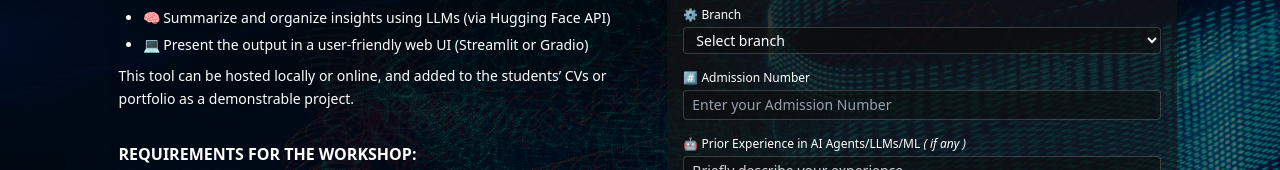
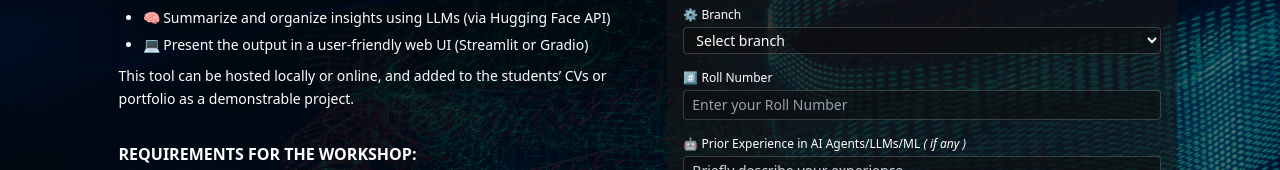
Before and after one commit to AvishkarArjan/workshop-1-registration, a React (Vite) app: page /Details in a window 1280 px wide. Shown: the part 362-532 px from the top of the page. Built offline with nearby package versions, Linux system fonts and the light colour scheme.

Commit message:
adm -> roll

```diff
--- a/src/components/Details.jsx
+++ b/src/components/Details.jsx
@@ -40,7 +40,7 @@ function Details() {
       if (!formData.email.trim()) newError.email = "Email ID is required.";
       if (!formData.year) newError.year = "Year is required.";
       if (!formData.branch.trim()) newError.branch = "Branch is required.";
-      if (!formData.admission_number.trim()) newError.admission_number = "Admission Number is required.";
+      if (!formData.admission_number.trim()) newError.admission_number = "Roll Number is required.";
       return newError;
     };
 
@@ -224,14 +224,14 @@ function Details() {
             )}
           </div>
           <div>
-            <label for="username" class="text-white text-xs block mb-1">#️⃣ Admission Number</label>
+            <label for="username" class="text-white text-xs block mb-1">#️⃣ Roll Number</label>
             <input
               type="text"
               name="admission_number"
               value={formData.admission_number}
               onChange={handleChange}
               className="bg-black/50 backdrop-invert backdrop-opacity-10 placeholder:text-gray-300 text-white border border-gray-100/20 rounded-sm py-0.5 px-2  placeholder:text-gray-400 focus:outline-none text-sm/6 w-full "
-              placeholder="Enter your Admission Number"
+              placeholder="Enter your Roll Number"
             />
             {errors.admission_number && (
               <p className="text-red-600 text-sm mt-1">{errors.admission_number}</p>
```
